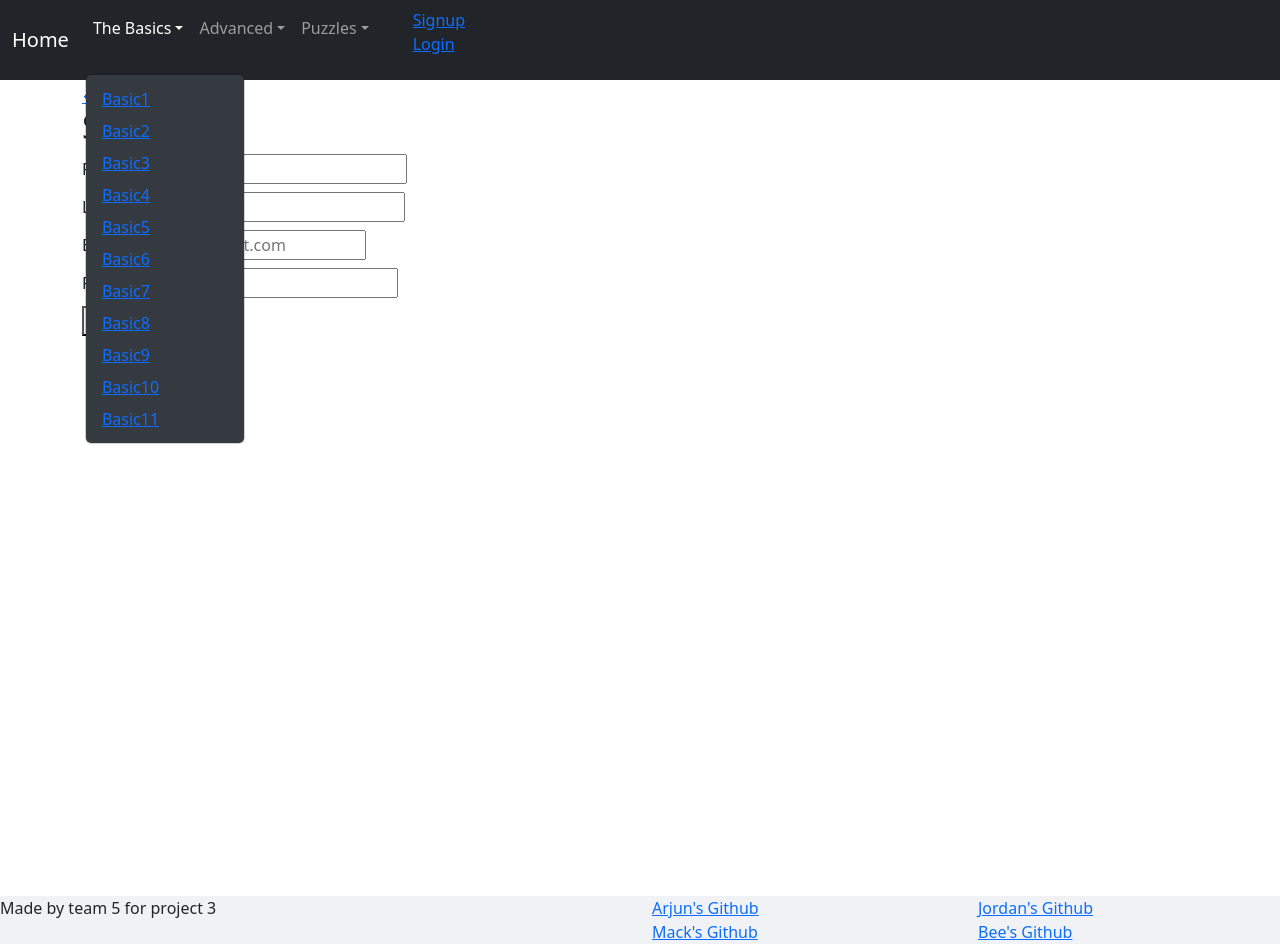
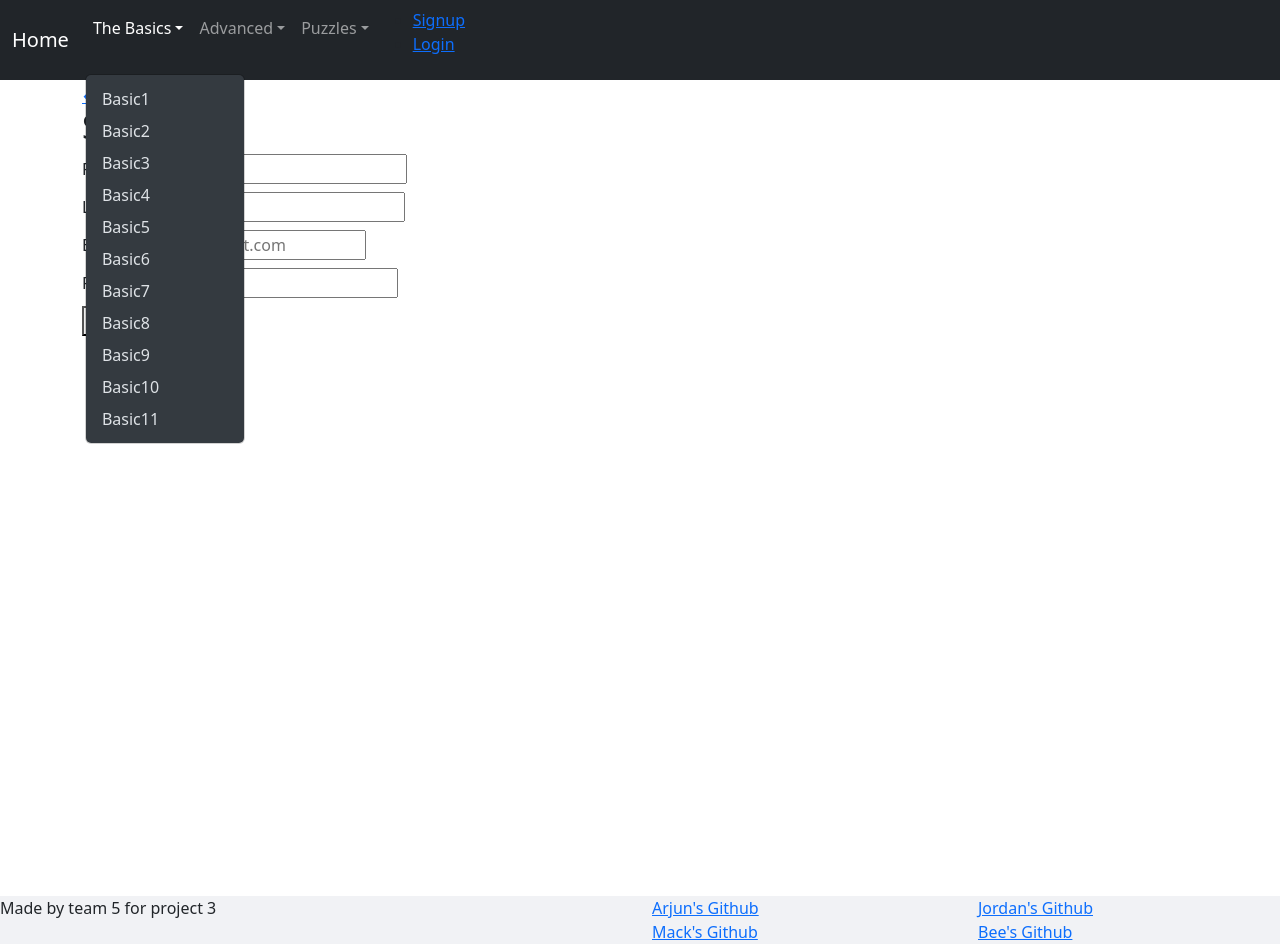
Before and after one commit to MadeOfBees/chess-tutorials, a React (Create React App) app in the folder client/: page /signup in a window 1280 px wide. Both pictures are taken after a click on the button "The Basics". Built offline with nearby package versions, Linux system fonts and the light colour scheme.

Commit message:
got rid of nested <a>s

```diff
--- a/client/src/components/Navbar.js
+++ b/client/src/components/Navbar.js
@@ -48,117 +48,51 @@ function AppNav() {
                                     title="The Basics"
                                     menuVariant="dark"
                                 >
-                                    <Dropdown.Item>
-                                        <Link to="/Basic1">Basic1</Link>
-                                    </Dropdown.Item>
-                                    <Dropdown.Item>
-                                        <Link to="/Basic2">Basic2</Link>
-                                    </Dropdown.Item>
-                                    <Dropdown.Item>
-                                        <Link to="/Basic3">Basic3</Link>
-                                    </Dropdown.Item>
-                                    <Dropdown.Item>
-                                        <Link to="/Basic4">Basic4</Link>
-                                    </Dropdown.Item>
-                                    <Dropdown.Item>
-                                        <Link to="/Basic5">Basic5</Link>
-                                    </Dropdown.Item>
-                                    <Dropdown.Item>
-                                        <Link to="/Basic6">Basic6</Link>
-                                    </Dropdown.Item>
-                                    <Dropdown.Item>
-                                        <Link to="/Basic7">Basic7</Link>
-                                    </Dropdown.Item>
-                                    <Dropdown.Item>
-                                        <Link to="/Basic8">Basic8</Link>
-                                    </Dropdown.Item>
-                                    <Dropdown.Item>
-                                        <Link to="/Basic9">Basic9</Link>
-                                    </Dropdown.Item>
-                                    <Dropdown.Item>
-                                        <Link to="/Basic10">Basic10</Link>
-                                    </Dropdown.Item>
-                                    <Dropdown.Item>
-                                        <Link to="/Basic11">Basic11</Link>
-                                    </Dropdown.Item>
+                                    <Dropdown.Item as={Link} to="/Basic1">Basic1</Dropdown.Item>
+                                    <Dropdown.Item as={Link} to="/Basic2">Basic2</Dropdown.Item>
+                                    <Dropdown.Item as={Link} to="/Basic3">Basic3</Dropdown.Item>
+                                    <Dropdown.Item as={Link} to="/Basic4">Basic4</Dropdown.Item>
+                                    <Dropdown.Item as={Link} to="/Basic5">Basic5</Dropdown.Item>
+                                    <Dropdown.Item as={Link} to="/Basic6">Basic6</Dropdown.Item>
+                                    <Dropdown.Item as={Link} to="/Basic7">Basic7</Dropdown.Item>
+                                    <Dropdown.Item as={Link} to="/Basic8">Basic8</Dropdown.Item>
+                                    <Dropdown.Item as={Link} to="/Basic9">Basic9</Dropdown.Item>
+                                    <Dropdown.Item as={Link} to="/Basic10">Basic10</Dropdown.Item>
+                                    <Dropdown.Item as={Link} to="/Basic11">Basic11</Dropdown.Item>
                                 </NavDropdown>
                                 <NavDropdown
                                     id="nav-dropdown-dark-example"
                                     title="Advanced"
                                     menuVariant="dark"
                                 >
-                                    <Dropdown.Item>
-                                        <Link to="/Advanced1">Advanced1</Link>
-                                    </Dropdown.Item>
-                                    <Dropdown.Item>
-                                        <Link to="/Advanced2">Advanced2</Link>
-                                    </Dropdown.Item>
-                                    <Dropdown.Item>
-                                        <Link to="/Advanced3">Advanced3</Link>
-                                    </Dropdown.Item>
-                                    <Dropdown.Item>
-                                        <Link to="/Advanced4">Advanced4</Link>
-                                    </Dropdown.Item>
-                                    <Dropdown.Item>
-                                        <Link to="/Advanced5">Advanced5</Link>
-                                    </Dropdown.Item>
-                                    <Dropdown.Item>
-                                        <Link to="/Advanced6">Advanced6</Link>
-                                    </Dropdown.Item>
-                                    <Dropdown.Item>
-                                        <Link to="/Advanced7">Advanced7</Link>
-                                    </Dropdown.Item>
-                                    <Dropdown.Item>
-                                        <Link to="/Advanced8">Advanced8</Link>
-                                    </Dropdown.Item>
-                                    <Dropdown.Item>
-                                        <Link to="/Advanced9">Advanced9</Link>
-                                    </Dropdown.Item>
-                                    <Dropdown.Item>
-                                        <Link to="/Advanced10">Advanced10</Link>
-                                    </Dropdown.Item>
-                                    <Dropdown.Item>
-                                        <Link to="/Advanced11">Advanced11</Link>
-                                    </Dropdown.Item>
+                                    <Dropdown.Item as={Link} to="/Advanced1">Advanced1</Dropdown.Item>
+                                    <Dropdown.Item as={Link} to="/Advanced2">Advanced2</Dropdown.Item>
+                                    <Dropdown.Item as={Link} to="/Advanced3">Advanced3</Dropdown.Item>
+                                    <Dropdown.Item as={Link} to="/Advanced4">Advanced4</Dropdown.Item>
+                                    <Dropdown.Item as={Link} to="/Advanced5">Advanced5</Dropdown.Item>
+                                    <Dropdown.Item as={Link} to="/Advanced6">Advanced6</Dropdown.Item>
+                                    <Dropdown.Item as={Link} to="/Advanced7">Advanced7</Dropdown.Item>
+                                    <Dropdown.Item as={Link} to="/Advanced8">Advanced8</Dropdown.Item>
+                                    <Dropdown.Item as={Link} to="/Advanced9">Advanced9</Dropdown.Item>
+                                    <Dropdown.Item as={Link} to="/Advanced10">Advanced10</Dropdown.Item>
+                                    <Dropdown.Item as={Link} to="/Advanced11">Advanced11</Dropdown.Item>
                                 </NavDropdown>
                                 <NavDropdown
                                     id="nav-dropdown-dark-example"
                                     title="Puzzles"
                                     menuVariant="dark"
                                 >
-                                    <Dropdown.Item>
-                                        <Link to="/Puzzle1">Puzzle1</Link>
-                                    </Dropdown.Item>
-                                    <Dropdown.Item>
-                                        <Link to="/Puzzle2">Puzzle2</Link>
-                                    </Dropdown.Item>
-                                    <Dropdown.Item>
-                                        <Link to="/Puzzle3">Puzzle3</Link>
-                                    </Dropdown.Item>
-                                    <Dropdown.Item>
-                                        <Link to="/Puzzle4">Puzzle4</Link>
-                                    </Dropdown.Item>
-                                    <Dropdown.Item>
-                                        <Link to="/Puzzle5">Puzzle5</Link>
-                                    </Dropdown.Item>
-                                    <Dropdown.Item>
-                                        <Link to="/Puzzle6">Puzzle6</Link>
-                                    </Dropdown.Item>
-                                    <Dropdown.Item>
-                                        <Link to="/Puzzle7">Puzzle7</Link>
-                                    </Dropdown.Item>
-                                    <Dropdown.Item>
-                                        <Link to="/Puzzle8">Puzzle8</Link>
-                                    </Dropdown.Item>
-                                    <Dropdown.Item>
-                                        <Link to="/Puzzle9">Puzzle9</Link>
-                                    </Dropdown.Item>
-                                    <Dropdown.Item>
-                                        <Link to="/Puzzle10">Puzzle10</Link>
-                                    </Dropdown.Item>
-                                    <Dropdown.Item>
-                                        <Link to="/Puzzle11">Puzzle11</Link>
-                                    </Dropdown.Item>
+                                    <Dropdown.Item as={Link} to="/Puzzle1">Puzzle1</Dropdown.Item>
+                                    <Dropdown.Item as={Link} to="/Puzzle2">Puzzle2</Dropdown.Item>
+                                    <Dropdown.Item as={Link} to="/Puzzle3">Puzzle3</Dropdown.Item>
+                                    <Dropdown.Item as={Link} to="/Puzzle4">Puzzle4</Dropdown.Item>
+                                    <Dropdown.Item as={Link} to="/Puzzle5">Puzzle5</Dropdown.Item>
+                                    <Dropdown.Item as={Link} to="/Puzzle6">Puzzle6</Dropdown.Item>
+                                    <Dropdown.Item as={Link} to="/Puzzle7">Puzzle7</Dropdown.Item>
+                                    <Dropdown.Item as={Link} to="/Puzzle8">Puzzle8</Dropdown.Item>
+                                    <Dropdown.Item as={Link} to="/Puzzle9">Puzzle9</Dropdown.Item>
+                                    <Dropdown.Item as={Link} to="/Puzzle10">Puzzle10</Dropdown.Item>
+                                    <Dropdown.Item as={Link} to="/Puzzle11">Puzzle11</Dropdown.Item>
                                 </NavDropdown>
                                 {showLoggin()}
                             </Nav>
--- a/package.json
+++ b/package.json
@@ -22,6 +22,7 @@
   },
   "dependencies": {
     "apollo-server-express": "^3.11.1",
-    "react-multi-carousel": "^2.8.2"
+    "react-multi-carousel": "^2.8.2",
+    "react-router-bootstrap": "^0.26.2"
   }
 }
```
Also changed, not shown: 1 other file (tests, documents, lock files or other folders).
